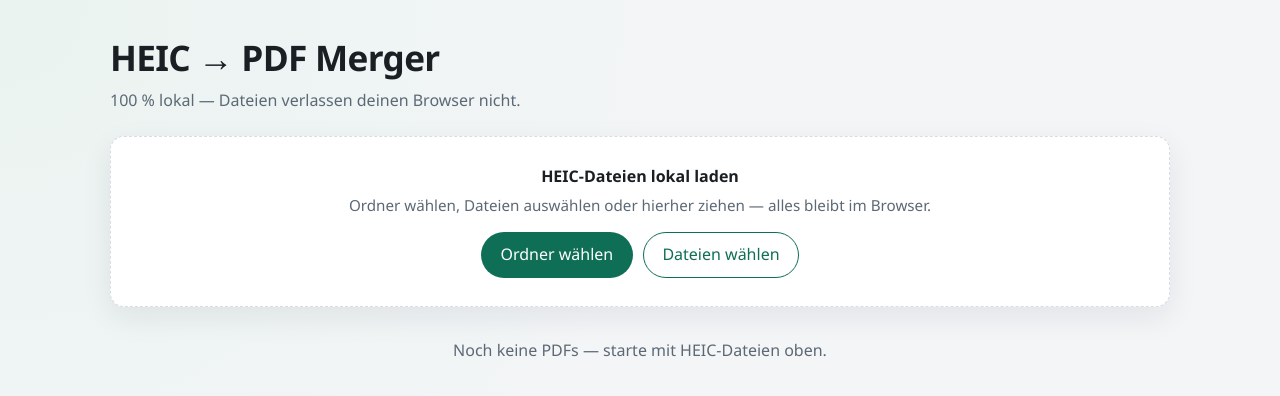
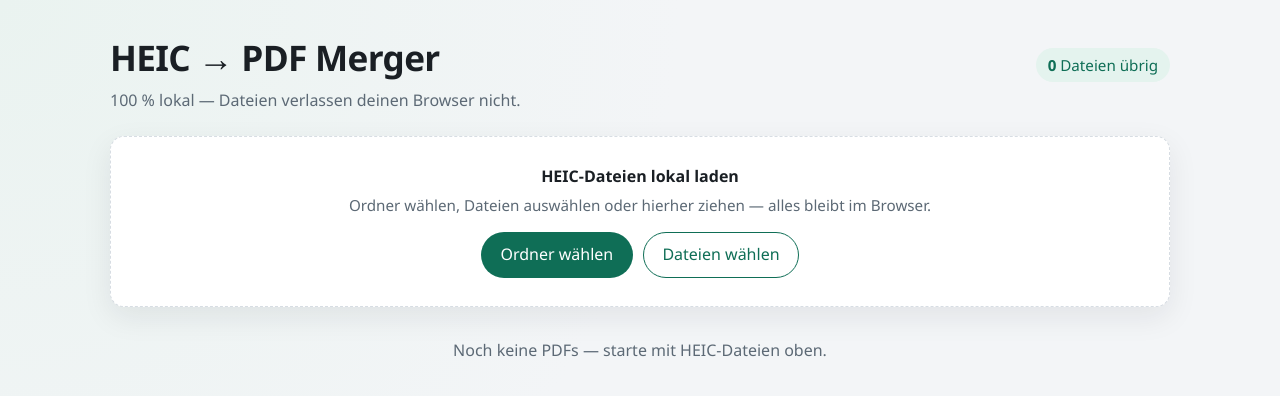
Before and after one commit to mono-sudo2/HEIC-to-PDF, a React (Vite) app: page / in a window 1280 px wide. Shown: the top 396 px of the page. Built offline with nearby package versions, Linux system fonts and the light colour scheme.

Commit message:
leftover files counter

```diff
--- a/src/App.css
+++ b/src/App.css
@@ -8,13 +8,35 @@
   margin-bottom: 1.5rem;
 }
 
+.app__header-row {
+  display: flex;
+  align-items: baseline;
+  justify-content: space-between;
+  gap: 1rem;
+  flex-wrap: wrap;
+}
+
 .app__header h1 {
   margin: 0 0 0.35rem;
   font-size: clamp(1.6rem, 3vw, 2.2rem);
   letter-spacing: -0.02em;
 }
 
-.app__header p {
+.app__remaining {
+  margin: 0;
+  padding: 0.35rem 0.75rem;
+  border-radius: 999px;
+  background: var(--accent-soft);
+  color: var(--accent);
+  font-size: 0.95rem;
+  white-space: nowrap;
+}
+
+.app__remaining strong {
+  font-weight: 700;
+}
+
+.app__header > p {
   margin: 0;
   color: var(--muted);
 }
@@ -100,14 +122,9 @@
 .toolbar {
   display: flex;
   align-items: center;
-  justify-content: space-between;
+  justify-content: flex-end;
   gap: 1rem;
   margin-top: 1.5rem;
-}
-
-.toolbar__count {
-  color: var(--muted);
-  font-size: 0.95rem;
 }
 
 .toolbar__select-all {
--- a/src/App.tsx
+++ b/src/App.tsx
@@ -190,7 +190,13 @@ export default function App() {
   return (
     <div className="app">
       <header className="app__header">
-        <h1>HEIC → PDF Merger</h1>
+        <div className="app__header-row">
+          <h1>HEIC → PDF Merger</h1>
+          <p className="app__remaining" aria-live="polite">
+            <strong>{items.length}</strong>
+            {items.length === 1 ? ' Datei übrig' : ' Dateien übrig'}
+          </p>
+        </div>
         <p>100 % lokal — Dateien verlassen deinen Browser nicht.</p>
       </header>
 
@@ -213,7 +219,6 @@ export default function App() {
       {items.length > 0 && (
         <>
           <div className="toolbar">
-            <span className="toolbar__count">{items.length} PDFs</span>
             <button
               type="button"
               className="toolbar__select-all"
```
